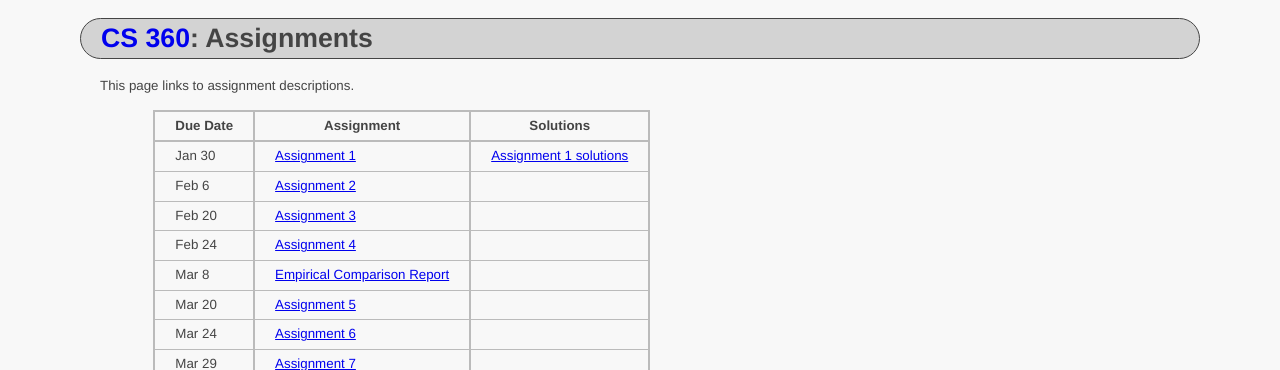
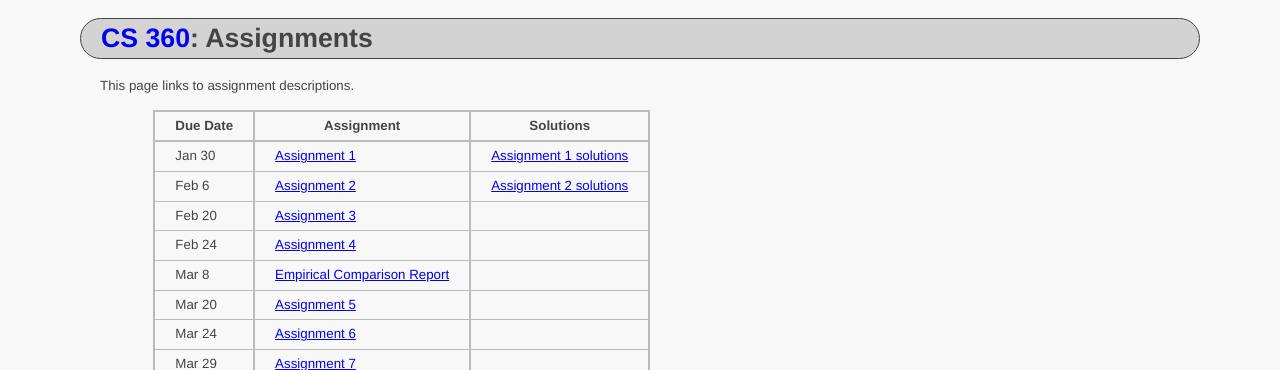
Before and after one commit to ycpcs/cs360-spring2017, a Jekyll site: the page built from assign/index.md, in a window 1280 px wide. Shown: the top 370 px of the page. Built offline with Jekyll 4.4.1, drawn with Linux system fonts in a browser that asks for light colours.

Commit message:
add assign 2 sol
add assign 2 sol

```diff
--- a/assign/index.md
+++ b/assign/index.md
@@ -8,7 +8,7 @@ This page links to assignment descriptions.
 > Due Date |                Assignment                                | Solutions                                               |
 > -------- | -------------------------------------------------------- | ------------------------------------------------------- |
 > Jan 30   | [Assignment 1](../assign/assign01.html)                  | [Assignment 1 solutions](../assign/sol/assign01sol.pdf) |
-> Feb 6    | [Assignment 2](../assign/assign02.html)                  | <!-- [Assignment 2 solutions](../assign/sol/assign02sol.pdf) --> |
+> Feb 6    | [Assignment 2](../assign/assign02.html)                  | [Assignment 2 solutions](../assign/sol/assign02sol.pdf) |
 > Feb 20   | [Assignment 3](../assign/assign03.html)                  | <!-- [Assignment 3 solutions](../assign/sol/assign03sol.pdf) --> |
 > Feb 24   | [Assignment 4](../assign/assign04.html)                  | <!-- [Assignment 4 solutions](../assign/sol/assign04sol.pdf) --> |
 > Mar 8    | [Empirical Comparison Report](../assign/emp_comp.html)   |           |
```
Also changed, not shown: 2 other files.
